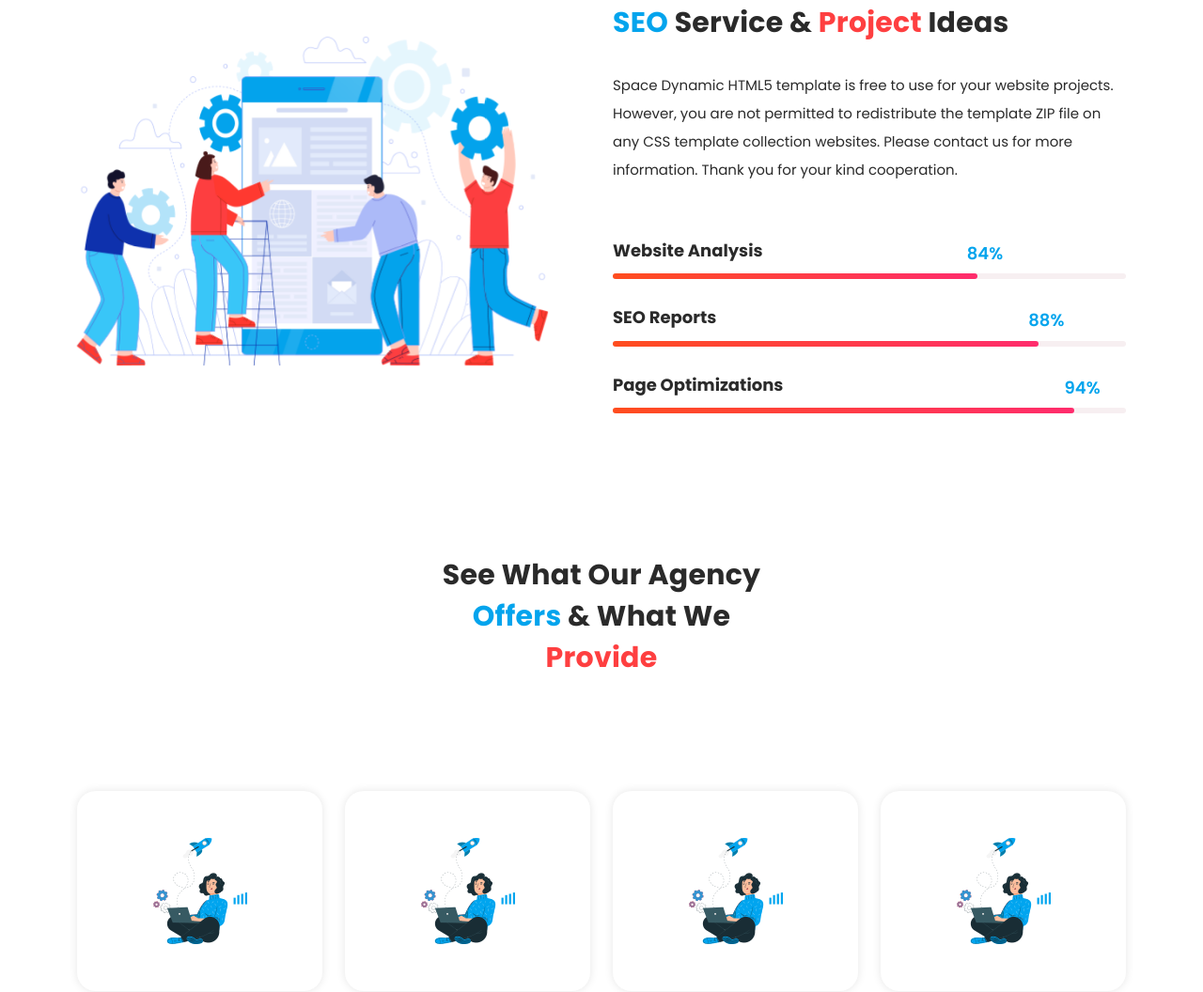
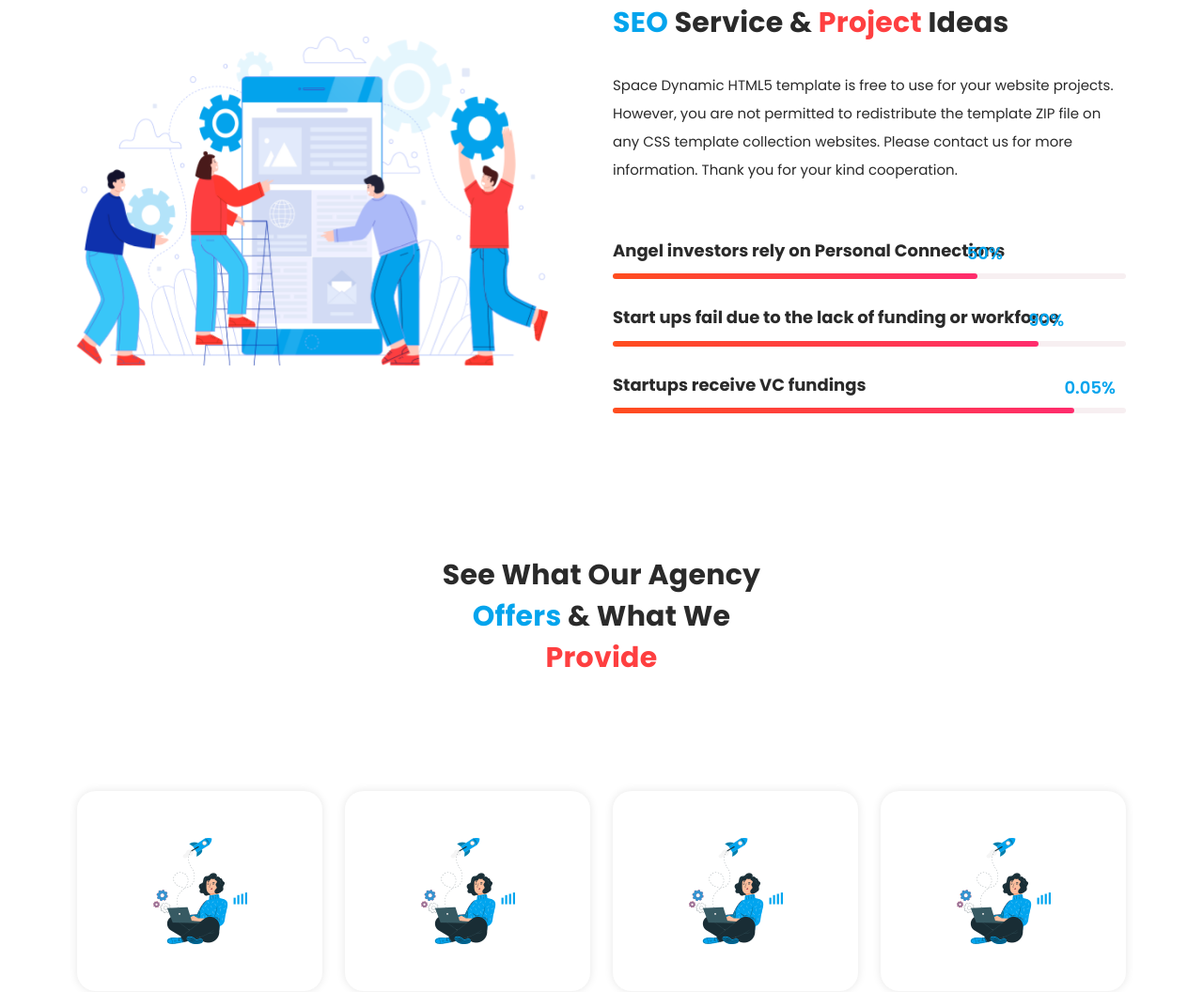
Before and after one commit to AksAad/LANDINGPAGE, a plain HTML site: page templatemo_562_space_dynamic/index.html in a window 1280 px wide. Shown: the part 1767-2823 px from the top of the page at 94% size. Drawn offline with Linux system fonts and the light colour scheme.

Commit message:
Update index.html

```diff
--- a/templatemo_562_space_dynamic/index.html
+++ b/templatemo_562_space_dynamic/index.html
@@ -185,24 +185,24 @@ https://templatemo.com/tm-562-space-dynamic
           <div class="row">
             <div class="col-lg-12">
               <div class="first-bar progress-skill-bar">
-                <h4>Website Analysis</h4>
-                <span>84%</span>
+                <h4>Angel investors rely on Personal Connections</h4>
+                <span>50%</span>
                 <div class="filled-bar"></div>
                 <div class="full-bar"></div>
               </div>
             </div>
             <div class="col-lg-12">
               <div class="second-bar progress-skill-bar">
-                <h4>SEO Reports</h4>
-                <span>88%</span>
+                <h4>Start ups fail due to the lack of funding or workforce</h4>
+                <span>90%</span>
                 <div class="filled-bar"></div>
                 <div class="full-bar"></div>
               </div>
             </div>
             <div class="col-lg-12">
               <div class="third-bar progress-skill-bar">
-                <h4>Page Optimizations</h4>
-                <span>94%</span>
+                <h4>Startups receive VC fundings</h4>
+                <span>0.05%</span>
                 <div class="filled-bar"></div>
                 <div class="full-bar"></div>
               </div>
```
